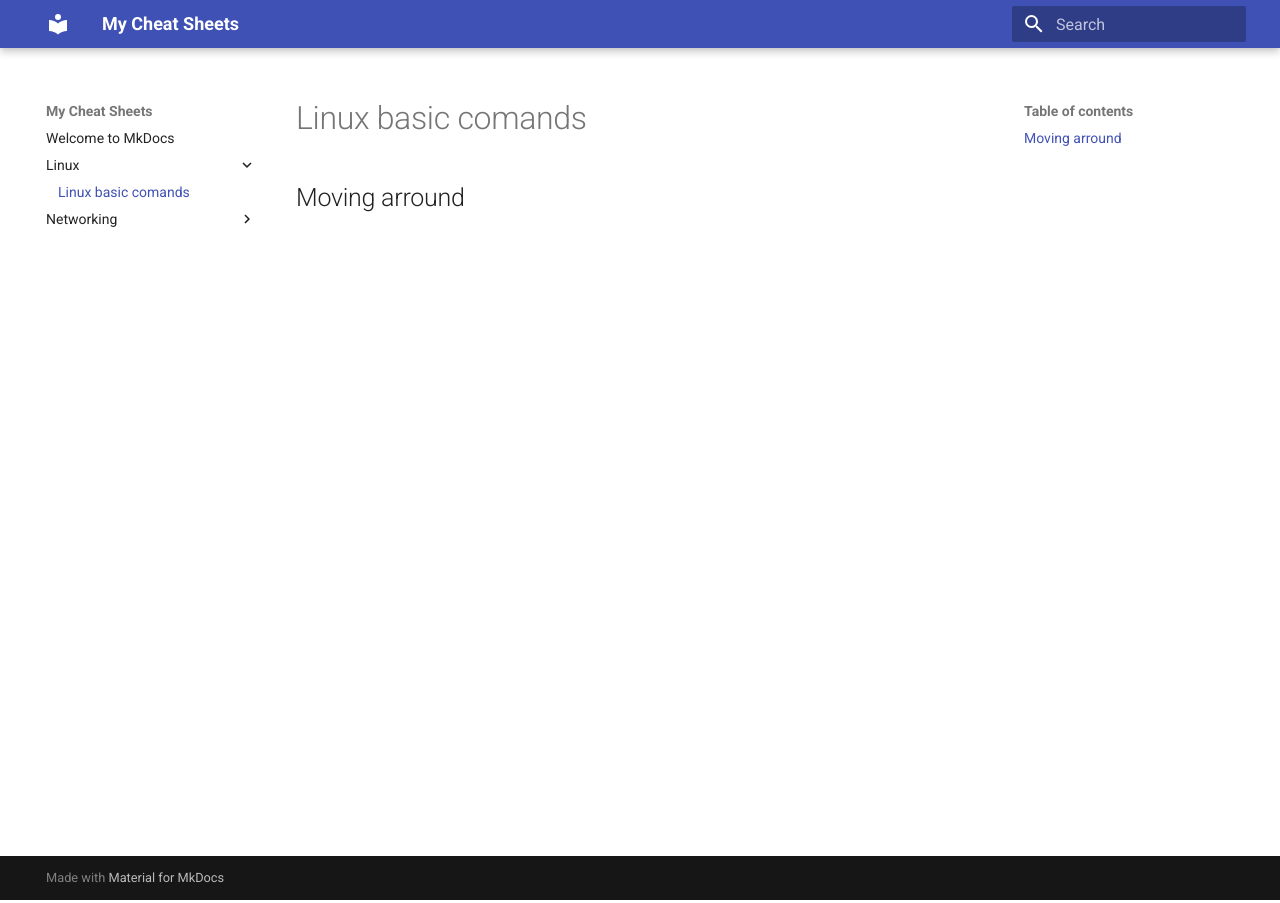
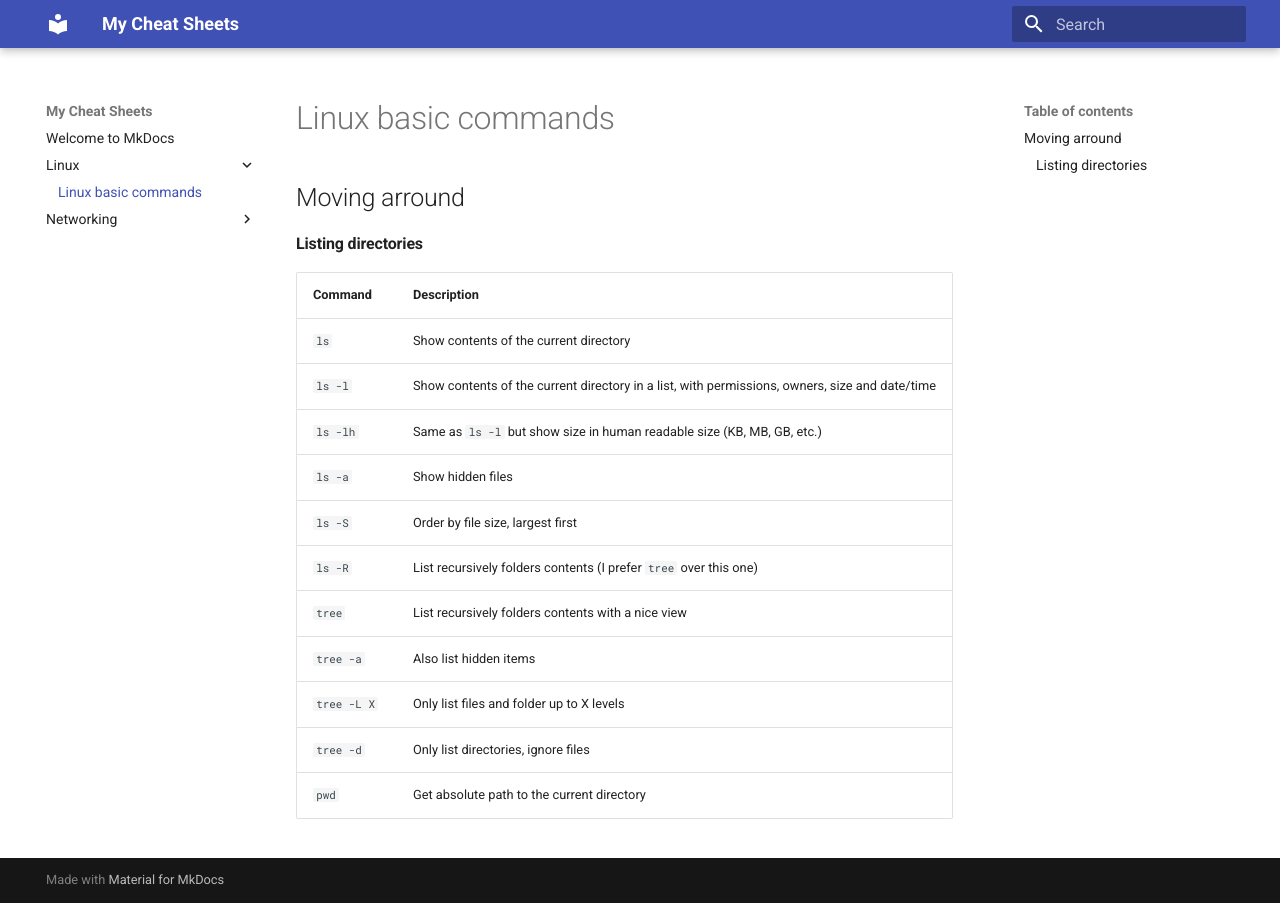
Before and after one commit to mvalsells/mycheatsheets, an MkDocs documentation site: the page built from docs/linux/basic.md, in a window 1280 px wide. Built offline with MkDocs 1.6.1 and Material for MkDocs 9.7.7, drawn with Linux system fonts in a browser that asks for light colours.

Commit message:
Added listing directories

```diff
--- a/docs/linux/basic.md
+++ b/docs/linux/basic.md
@@ -1,2 +1,17 @@
-# Linux basic comands
+# Linux basic commands
 ## Moving arround
+
+#### Listing directories
+|Command      | Description
+|-------------|--------------
+| `ls`        | Show contents of the current directory
+| `ls -l`     | Show contents of the current directory in a list, with permissions, owners, size and date/time
+| `ls -lh`    | Same as `ls -l` but show size in human readable size (KB, MB, GB, etc.)
+| `ls -a`     | Show hidden files
+| `ls -S`     | Order by file size, largest first
+| `ls -R`     | List recursively folders contents (I prefer `tree` over this one)
+| `tree`      | List recursively folders contents with a nice view
+| `tree -a`   | Also list hidden items
+| `tree -L X` | Only list files and folder up to X levels
+| `tree -d`   | Only list directories, ignore files
+| `pwd`       | Get absolute path to the current directory
```
